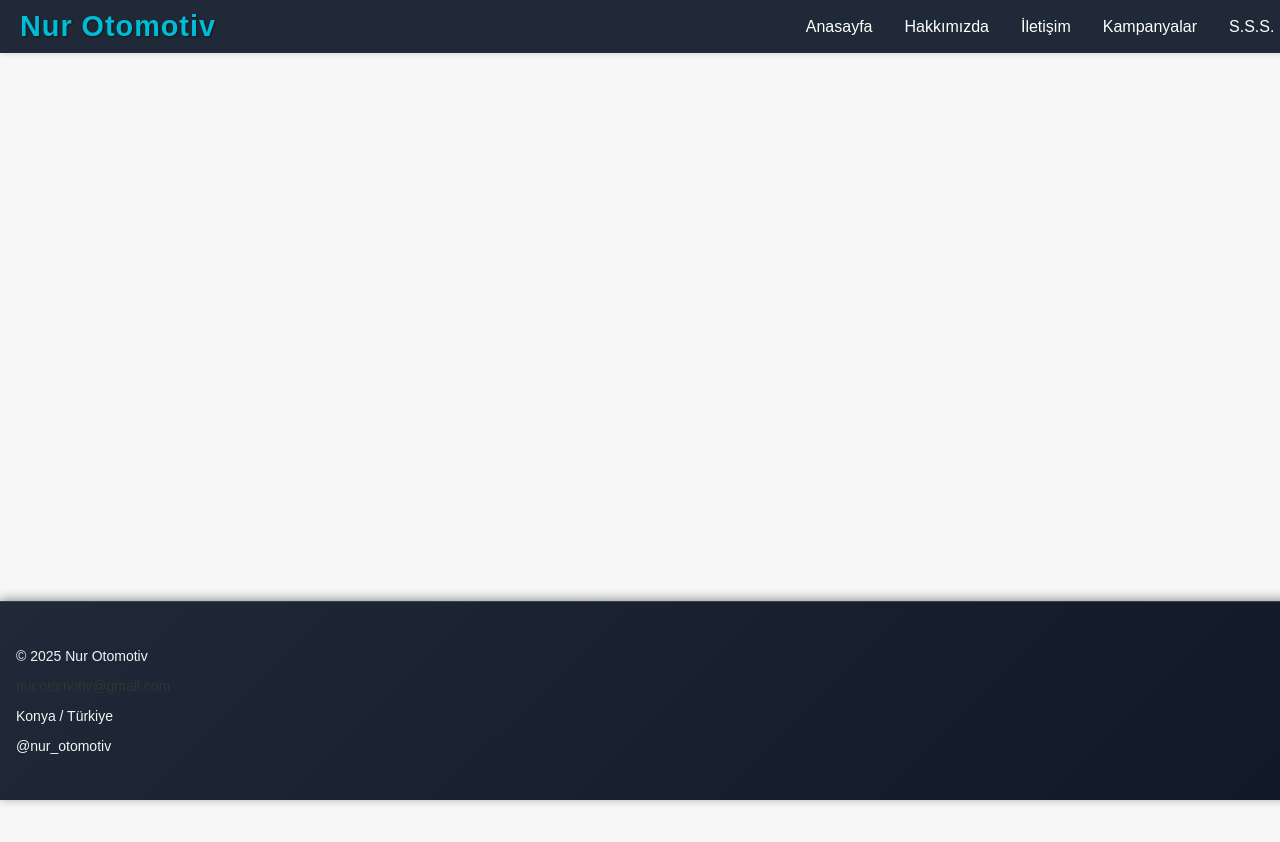
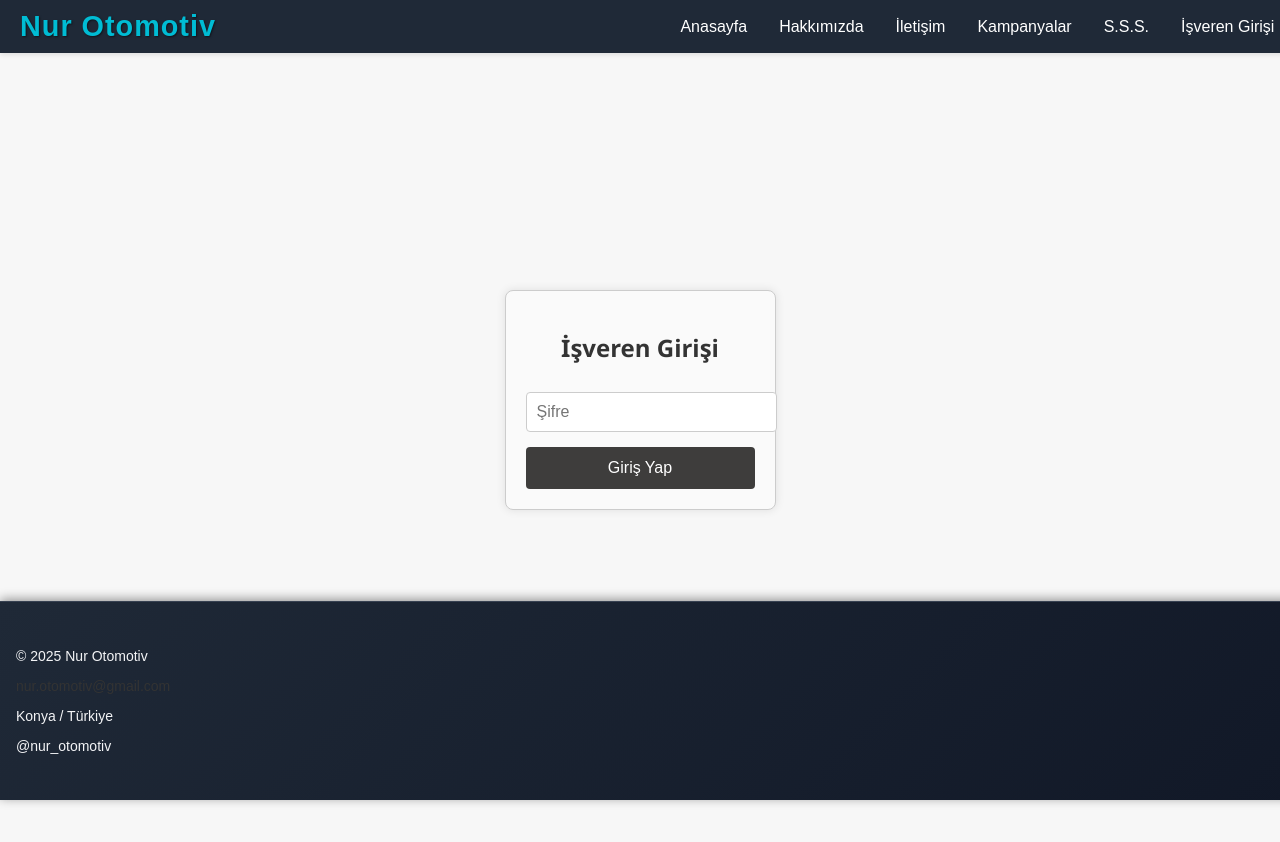
Before and after one commit to AyseNur739/nurotomotiv, a React (Vite) app: page /admin/login in a window 1280 px wide. Shown: the top 842 px of the page. Built offline with nearby package versions, Linux system fonts and the light colour scheme.

Commit message:
firebasedki arıza bildirimlerini görebilmesi için işverenin şifreyle girebileceği syfa yapıldı

```diff
--- a/src/App.jsx
+++ b/src/App.jsx
@@ -1,6 +1,7 @@
 import { Routes, Route } from 'react-router-dom';
 import Navbar from './components/Navbar';
 import Footer from './components/Footer';
+
 import AnaSayfa from './pages/AnaSayfa';
 import Hakkimizda from './pages/Hakkimizda';
 import Kampanyalar from './pages/Kampanyalar';
@@ -9,25 +10,43 @@ import Iletisim from './pages/Iletisim';
 import Memnuniyet from './pages/Memnuniyet';
 import Toast from './pages/Toast';
 
+import AdminLogin from './pages/AdminLogin';
+import AdminArizalar from './pages/AdminArizalar';
+import AdminProtectedRoute from './components/AdminProtectedRoute';
+
 import { ToastContainer, Bounce } from 'react-toastify';
 import 'react-toastify/dist/ReactToastify.css';
 
 function App() {
   return (
     <>
+      {/* Her sayfada görünen Navbar */}
       <Navbar />
+
+      {/* Sayfa Yönlendirmeleri */}
       <Routes>
+        {/* Genel kullanıcı sayfaları */}
         <Route path="/" element={<AnaSayfa />} />
         <Route path="/toast" element={<Toast />} />
         <Route path="/hakkimizda" element={<Hakkimizda />} />
         <Route path="/kampanyalar" element={<Kampanyalar />} />
         <Route path="/sss" element={<SSS />} />
         <Route path="/iletisim" element={<Iletisim />} />
-        <Route path="/Memnuniyet" element={<Memnuniyet />} />
+        <Route path="/memnuniyet" element={<Memnuniyet />} />
+
+        {/* İşveren Giriş Sayfası */}
+        <Route path="/admin/login" element={<AdminLogin />} />
+
+        {/* Korunan işveren sayfası: sadece şifre doğruysa girilebilir */}
+        <Route element={<AdminProtectedRoute />}>
+          <Route path="/admin/arizalar" element={<AdminArizalar />} />
+        </Route>
       </Routes>
+
+      {/* Her sayfada görünen Footer */}
       <Footer />
 
-      {/* Toast mesajlarını uygulamanın her yerinde göstermek için */}
+      {/* Toast bildirim kutusu */}
       <ToastContainer
         position="top-right"
         autoClose={3000}
--- /dev/null
+++ b/src/components/AdminProtectedRoute.jsx
@@ -0,0 +1,15 @@
+// admin sayfalarını koruyan güvenlik bileşeni
+
+import React from 'react';
+import { Navigate, Outlet } from 'react-router-dom';
+
+function AdminProtectedRoute() {
+    // sessionStorage içinde admin girişi yapıldı mı kontrol edilir
+    const isAdmin = sessionStorage.getItem('isAdmin') === 'true';
+
+    // Eğer admin girişi varsa, alt sayfaları göster (Outlet)
+    // Yoksa giriş sayfasına yönlendir
+    return isAdmin ? <Outlet /> : <Navigate to="/admin/login" />;
+}
+
+export default AdminProtectedRoute;
--- a/src/components/navbar.jsx
+++ b/src/components/navbar.jsx
@@ -11,6 +11,14 @@ function Navbar() {
                 <li><Link to="/iletisim">İletişim</Link></li>
                 <li><Link to="/kampanyalar">Kampanyalar</Link></li>
                 <li><Link to="/sss">S.S.S.</Link></li>
+                {/* İşveren Girişi Linki */}
+                <li>
+                    <Link to="/admin/login" >
+                        İşveren Girişi
+                    </Link>
+                </li>
+
+
             </ul>
         </nav>
     );
--- a/src/firebase.js
+++ b/src/firebase.js
@@ -1,6 +1,7 @@
 // src/firebase.js
+
 import { initializeApp } from "firebase/app";
-import { getFirestore } from "firebase/firestore";
+import { getFirestore, serverTimestamp } from "firebase/firestore"; // <-- timestamp eklendi
 
 const firebaseConfig = {
     apiKey: "AIzaSyDPiwIerAgyujjF8p4MkOpX0TAJVMdck2M",
@@ -15,4 +16,5 @@ const firebaseConfig = {
 const app = initializeApp(firebaseConfig);
 const db = getFirestore(app);
 
-export { db };
+// timestamp kullanımı için dışa aktar
+export { db, serverTimestamp };
--- /dev/null
+++ b/src/pages/AdminArizalar.jsx
@@ -0,0 +1,39 @@
+import React, { useEffect, useState } from 'react';
+import { db } from '../firebase';
+import { collection, query, orderBy, onSnapshot } from "firebase/firestore";
+
+function AdminArizalar() {
+    const [arizalar, setArizalar] = useState([]);
+
+    useEffect(() => {
+        // createdAt alanına göre azalan sırayla dinle
+        const q = query(collection(db, "arizalar"), orderBy("createdAt", "desc"));
+        const unsubscribe = onSnapshot(q, (snapshot) => {
+            const arizaList = snapshot.docs.map(doc => ({ id: doc.id, ...doc.data() }));
+            setArizalar(arizaList);
+        });
+
+        return () => unsubscribe();
+    }, []);
+
+    return (
+        <div style={{ maxWidth: 600, margin: 'auto', padding: 20 }}>
+            <h2>Arıza Bildirimleri</h2>
+            {arizalar.length === 0 && <p>Henüz arıza bildirimi yok.</p>}
+            {arizalar.map(ariza => (
+                <div key={ariza.id} style={{ border: "1px solid #ccc", padding: 10, marginBottom: 10, borderRadius: 6 }}>
+                    <p><b>Telefon:</b> {ariza.telefon}</p>
+                    <p><b>Arıza:</b> {ariza.ariza}</p>
+                    <p><small>
+                        {ariza.createdAt && ariza.createdAt.toDate
+                            ? ariza.createdAt.toDate().toLocaleString()
+                            : "Tarih bilgisi yok"}
+                    </small></p>
+
+                </div>
+            ))}
+        </div>
+    );
+}
+
+export default AdminArizalar;
--- /dev/null
+++ b/src/pages/AdminLogin.jsx
@@ -0,0 +1,88 @@
+//işverenin giriş yaptığı sayfa
+
+import React, { useState } from 'react';
+import { useNavigate } from 'react-router-dom';
+
+function AdminLogin() {
+    const [password, setPassword] = useState('');
+    const [error, setError] = useState('');
+    const navigate = useNavigate();
+
+    const correctPassword = "123"; // Şifreyi buradan değiştirebilirsin
+
+    const handleSubmit = (e) => {
+        e.preventDefault();
+        if (password === correctPassword) {
+            sessionStorage.setItem('isAdmin', 'true');
+            navigate('/admin/arizalar');
+        } else {
+            setError("Şifre yanlış, tekrar deneyin.");
+        }
+    };
+
+    return (
+        <div style={styles.container}>
+            <h2 style={styles.title}>İşveren Girişi</h2>
+            <form onSubmit={handleSubmit} style={styles.form}>
+                <input
+                    type="password"
+                    placeholder="Şifre"
+                    value={password}
+                    onChange={(e) => setPassword(e.target.value)}
+                    required
+                    style={styles.input}
+                    autoFocus
+                />
+                <button type="submit" style={styles.button}>Giriş Yap</button>
+            </form>
+            {error && <p style={styles.error}>{error}</p>}
+        </div>
+    );
+}
+
+const styles = {
+    container: {
+        maxWidth: 400,
+        margin: '100px auto',
+        padding: 20,
+        border: '1px solid #ccc',
+        borderRadius: 8,
+        boxShadow: '0 0 10px rgba(0,0,0,0.1)',
+        backgroundColor: '#fafafa',
+        textAlign: 'center',
+        fontFamily: "'Segoe UI', Tahoma, Geneva, Verdana, sans-serif"
+    },
+    title: {
+        marginBottom: 20,
+        color: '#333',
+    },
+    form: {
+        display: 'flex',
+        flexDirection: 'column',
+    },
+    input: {
+        padding: 10,
+        marginBottom: 15,
+        fontSize: 16,
+        borderRadius: 4,
+        border: '1px solid #ccc',
+        outline: 'none',
+    },
+    button: {
+        padding: 12,
+        fontSize: 16,
+        borderRadius: 4,
+        border: 'none',
+        backgroundColor: '#3e3d3c',
+        color: 'white',
+        cursor: 'pointer',
+        transition: 'background-color 0.3s ease',
+    },
+    error: {
+        marginTop: 10,
+        color: 'red',
+        fontWeight: 'bold',
+    },
+};
+
+export default AdminLogin;
--- a/src/pages/AnaSayfa.jsx
+++ b/src/pages/AnaSayfa.jsx
@@ -1,7 +1,7 @@
 import React, { useState } from "react";
 import { toast } from "react-toastify";
-import { db } from "../firebase";
-import { collection, addDoc } from "firebase/firestore";
+import { db } from "../firebase"; // serverTimestamp buradan değil
+import { collection, addDoc, serverTimestamp } from "firebase/firestore"; // Doğru import burada
 
 export default function AnaSayfa() {
     const [ariza, setAriza] = useState("");
@@ -19,7 +19,7 @@ export default function AnaSayfa() {
             await addDoc(collection(db, "arizalar"), {
                 ariza,
                 telefon,
-                tarih: new Date()
+                createdAt: serverTimestamp() // Firestore sıralama için zaman damgası
             });
 
             toast.success("Arıza başarıyla bildirildi!");
```
